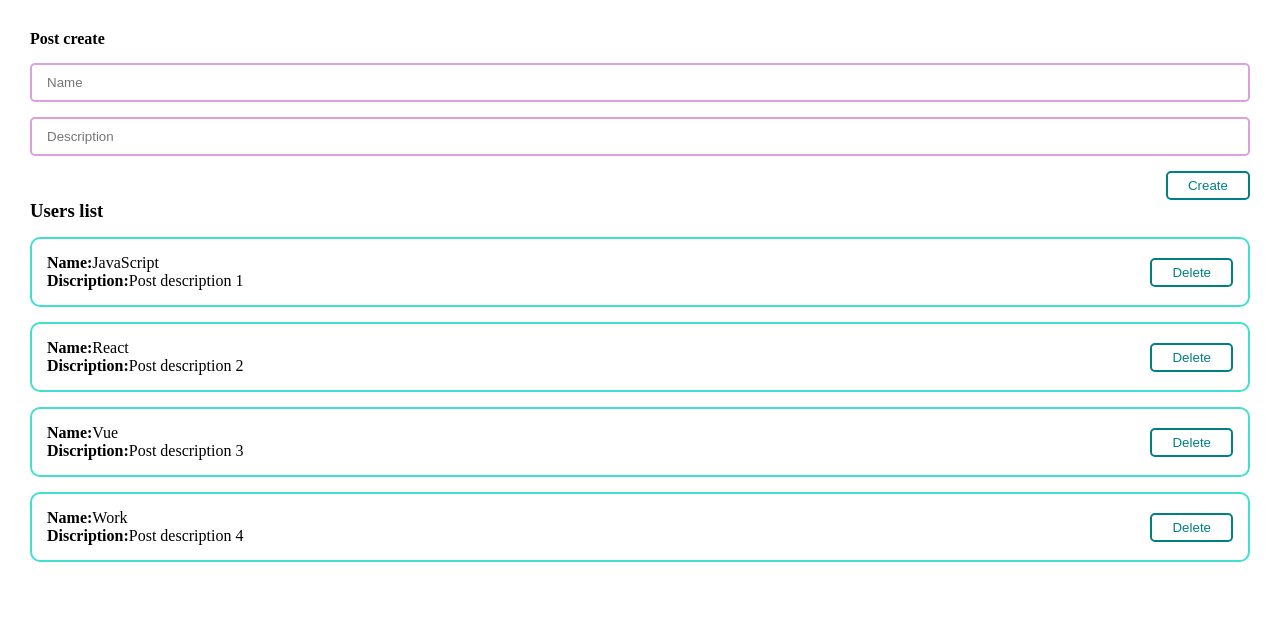
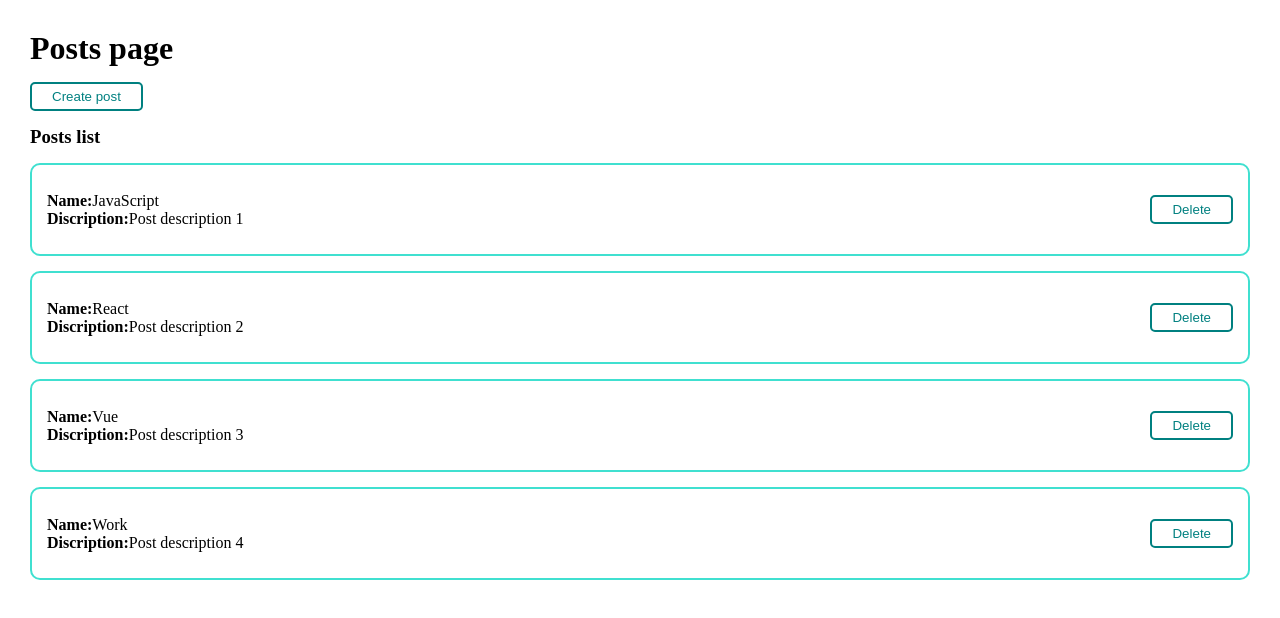
Before and after one commit to namhels/vue3_course, a Vue app: page / in a window 1280 px wide. Shown: the top 618 px of the page. Built offline with nearby package versions, Linux system fonts and the light colour scheme.

Commit message:
add MyInput, MyDialog

```diff
--- a/src/App.vue
+++ b/src/App.vue
@@ -1,7 +1,13 @@
 <template>
 	<div class="app">
-		<PostForm @create="createPost" />
-		<PostList v-bind:posts="posts" />
+		<h1>Posts page</h1>
+		<MyButton @click="showDialog" class="btn">
+			Create post
+		</MyButton>
+		<MyDialog v-model:show="dialogVisible">
+			<PostForm @create="createPost" />
+		</MyDialog>
+		<PostList :posts="posts" @remove="removePost" />
 	</div>
 </template>
 
@@ -12,7 +18,8 @@ import PostList from "./components/PostList"
 export default {
 	name: "App",
 	components: {
-		PostForm, PostList,
+		PostForm,
+		PostList,
 	},
 	data() {
 		return {
@@ -22,12 +29,20 @@ export default {
 				{ id: 3, title: "Vue", body: "Post description 3" },
 				{ id: 4, title: "Work", body: "Post description 4" },
 			],
+			dialogVisible: false,
 		}
 	},
 	methods: {
 		createPost(post) {
 			this.posts.push(post);
+			this.dialogVisible = false;
 		},
+		removePost(post) {
+			this.posts = this.posts.filter(p => p.id !== post.id)
+		},
+		showDialog() {
+			this.dialogVisible = true;
+		}
 	}
 }
 </script>
@@ -38,8 +53,11 @@ export default {
 	margin: 0;
 	box-sizing: border-box;
 }
-
 .app {
 	padding: 30px;
 }
+.btn {
+	margin-top: 15px;
+	margin-bottom: 15px;
+}
 </style>
--- a/src/components/PostForm.vue
+++ b/src/components/PostForm.vue
@@ -1,8 +1,8 @@
 <template>
 	<form @submit.prevent class="form">
 		<h4>Post create</h4>
-		<input v-model="post.title" class="input" type="text" placeholder="Name" />
-		<input v-model="post.body" class="input" type="text" placeholder="Description" />
+		<MyInput v-model="post.title" placeholder="Name" />
+		<MyInput v-model="post.body" placeholder="Description" />
 		<MyButton @click="createPost" class="btn">Create</MyButton>
 	</form>
 </template>
@@ -37,14 +37,6 @@ export default {
 	flex-direction: column;
 }
 
-.input {
-	width: 100%;
-	margin-top: 15px;
-	padding: 10px 15px;
-	border: 2px solid plum;
-	border-radius: 5px;
-}
-
 .btn {
 	align-self: flex-end;
 	margin-top: 15px;
--- a/src/components/PostItem.vue
+++ b/src/components/PostItem.vue
@@ -5,7 +5,7 @@
 			<div><strong>Discription:</strong>{{ post.body }}</div>
 		</div>
 		<div class="post__buttons">
-			<MyButton>Delete</MyButton>
+			<MyButton @click="$emit('remove', post)">Delete</MyButton>
 		</div>
 	</div>
 </template>
--- a/src/components/PostList.vue
+++ b/src/components/PostList.vue
@@ -1,8 +1,9 @@
 <template>
-	<div>
-		<h3>Users list</h3>
-		<PostItem v-for="post in posts" :post="post" />
+	<div v-if="posts.length > 0">
+		<h3>Posts list</h3>
+		<PostItem v-for="post in posts" :post="post" :key="post.id" @remove="$emit('remove', post)" />
 	</div>
+	<h2 v-else style="color: red;">Posts list is empty</h2>
 </template>
 
 <script>
@@ -11,14 +12,12 @@ import PostItem from './PostItem.vue';
 export default {
 	components: { PostItem },
 	props: {
-			posts: {
-					type: Array,
-					required: true,
-			},
+		posts: {
+			type: Array,
+			required: true,
+		},
 	},
 }
 </script>
 
-<style scoped>
-
-</style>
+<style scoped></style>
--- /dev/null
+++ b/src/components/UI/MyDialog.vue
@@ -0,0 +1,45 @@
+<template>
+	<div class="dialog" v-if="show" @click.stop="hideDialog">
+		<div class="dialog__content" @click.stop>
+			<slot></slot>
+		</div>
+	</div>
+</template>
+
+<script>
+	export default {
+		name: "MyDialog",
+		props: {
+			show: {
+				type: Boolean,
+				default: false,
+			}
+		},
+		methods: {
+			hideDialog() {
+				this.$emit("update:show", false)
+			}
+		}
+	}
+</script>
+
+<style scoped>
+.dialog {
+	position: fixed;
+	top: 0;
+	bottom: 0;
+	left: 0;
+	right: 0;
+	display: flex;
+	background: rgba(0, 0, 0, 0.5);
+}
+.dialog__content {
+	margin: auto;
+	padding: 20px;
+	background: wheat;
+	border: 2px solid turquoise;
+	border-radius: 12px;
+	min-height: 50px;
+	min-width: 300px;
+}
+</style>
--- /dev/null
+++ b/src/components/UI/MyInput.vue
@@ -0,0 +1,27 @@
+<template>
+	<input :value="modelValue" @input="updateInput" type="text" class="input"/>
+</template>
+
+<script>
+	export default {
+		name: "MyInput",
+		props: {
+			modelValue: [String, Number]
+		},
+		methods: {
+			updateInput(e) {
+				this.$emit("update:modelValue", e.target.value)
+			}
+		}
+	}
+</script>
+
+<style scoped>
+.input {
+	width: 100%;
+	margin-top: 15px;
+	padding: 10px 15px;
+	border: 2px solid plum;
+	border-radius: 5px;
+}
+</style>
--- a/src/components/UI/index.js
+++ b/src/components/UI/index.js
@@ -1,5 +1,9 @@
 import MyButton from "@/components/UI/MyButton";
+import MyInput from "@/components/UI/MyInput";
+import MyDialog from "@/components/UI/MyDialog";
 
 export default [
-	MyButton
+	MyButton,
+	MyInput,
+	MyDialog,
 ]
```
